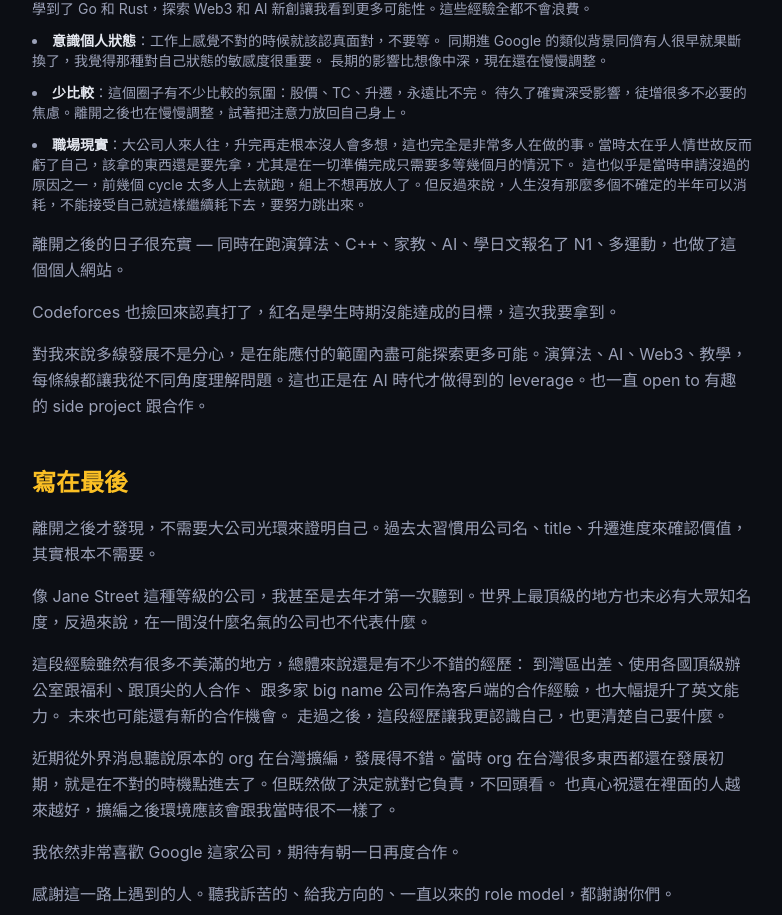
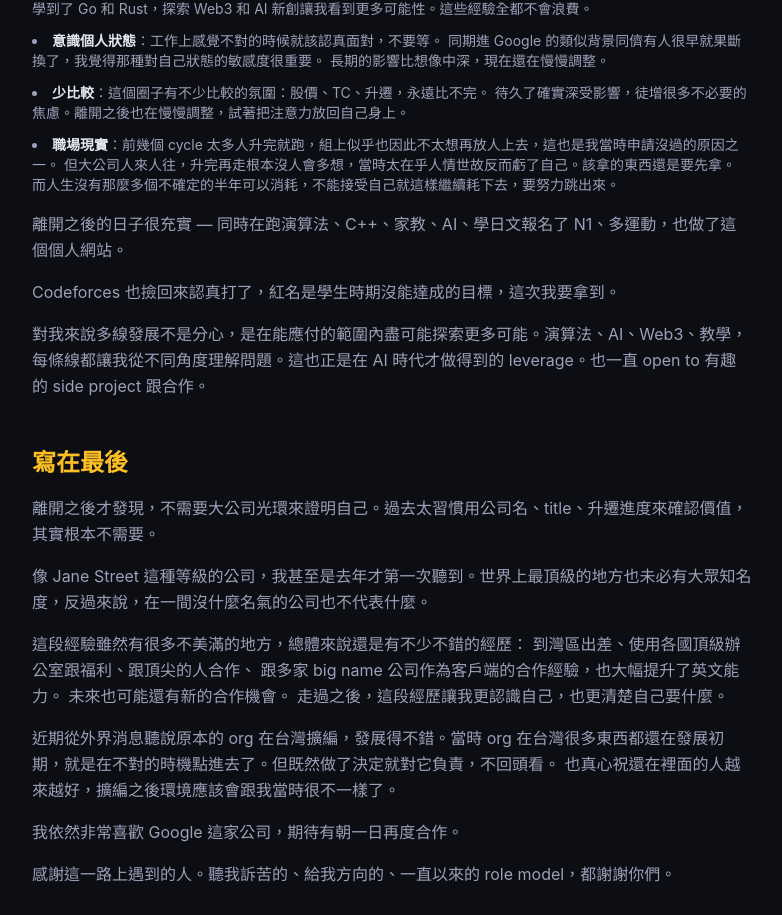
Before and after one commit to HanaYukii/hanayukii-site, a Next.js app: page /blog/leaving-google in a window 1280 px wide. Shown: the part 7499-8414 px from the top of the page, without its empty margins (248-1030 px from the left). Built offline with nearby package versions, Linux system fonts and the light colour scheme.

Commit message:
Refactor 職場現實 section: clearer logical flow

```diff
--- a/src/app/blog/leaving-google/page.tsx
+++ b/src/app/blog/leaving-google/page.tsx
@@ -422,8 +422,9 @@ export default function LeavingGoogle() {
                 待久了確實深受影響，徒增很多不必要的焦慮。離開之後也在慢慢調整，試著把注意力放回自己身上。
               </li>
               <li>
-                <strong>職場現實</strong>：大公司人來人往，升完再走根本沒人會多想，這也完全是非常多人在做的事。當時太在乎人情世故反而虧了自己，該拿的東西還是要先拿，尤其是在一切準備完成只需要多等幾個月的情況下。
-                這也似乎是當時申請沒過的原因之一，前幾個 cycle 太多人上去就跑，組上不想再放人了。但反過來說，人生沒有那麼多個不確定的半年可以消耗，不能接受自己就這樣繼續耗下去，要努力跳出來。
+                <strong>職場現實</strong>：前幾個 cycle 太多人升完就跑，組上似乎也因此不太想再放人上去，這也是我當時申請沒過的原因之一。
+                但大公司人來人往，升完再走根本沒人會多想，當時太在乎人情世故反而虧了自己。該拿的東西還是要先拿。
+                而人生沒有那麼多個不確定的半年可以消耗，不能接受自己就這樣繼續耗下去，要努力跳出來。
               </li>
             </ul>
           </div>
```
